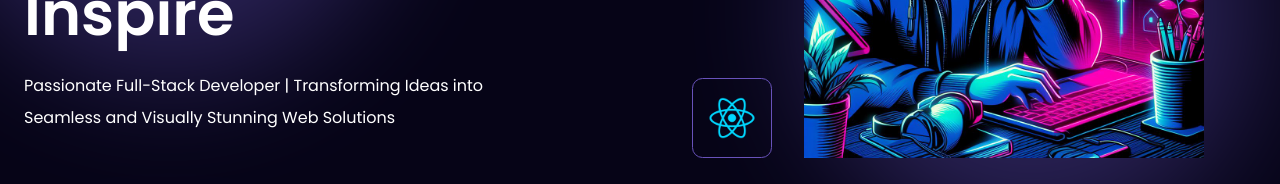
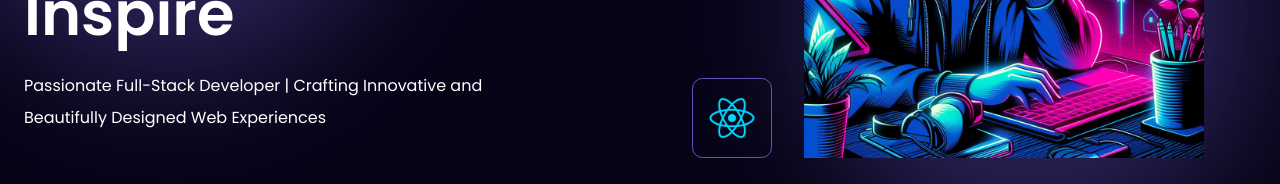
Before and after one commit to andycapaldo/Portfolio, a React (Create React App) app: page / in a window 1280 px wide. Shown: the part 546-730 px from the top of the page. Built offline with nearby package versions, Linux system fonts and the light colour scheme.

Commit message:
Pre-deploy fixes

```diff
--- a/src/components/Hero/Hero.jsx
+++ b/src/components/Hero/Hero.jsx
@@ -13,8 +13,8 @@ return (
             <div className='hero-content'>
                 <h2>Building Digital Experiences That Inspire</h2>
                 <p>
-                    Passionate Full-Stack Developer | Transforming Ideas into Seamless and
-                    Visually Stunning Web Solutions
+                    Passionate Full-Stack Developer | Crafting Innovative and
+                    Beautifully Designed Web Experiences
                 </p>
             </div>
 
--- a/src/components/Nav/MobileNav/MobileNav.jsx
+++ b/src/components/Nav/MobileNav/MobileNav.jsx
@@ -47,19 +47,19 @@ function MobileNav({ isOpen, toggleMenu }) {
 
                     <ul>
                         <li>
-                            <a onClick={()=> handleScroll("hero")} className="menu-item">Home</a>
+                            <a href='#hero' onClick={()=> handleScroll("hero")} className="menu-item">Home</a>
                         </li>
                         <li>
-                            <a onClick={()=> handleScroll("skills")} className="menu-item">Skills</a>
+                            <a href='#skills' onClick={()=> handleScroll("skills")} className="menu-item">Skills</a>
                         </li>
                         <li>
-                            <a onClick={()=> handleScroll("work-exp")}className="menu-item">Work Experience</a>
+                            <a href='#work-exp' onClick={()=> handleScroll("work-exp")}className="menu-item">Work Experience</a>
                         </li>
                         <li>
-                            <a onClick={()=> handleScroll("projects")}className="menu-item">Projects</a>
+                            <a href='#projects' onClick={()=> handleScroll("projects")}className="menu-item">Projects</a>
                         </li>
                         <li>
-                            <a onClick={()=> handleScroll("contact")}className="menu-item">Contact Me</a>
+                            <a href='#contact' onClick={()=> handleScroll("contact")}className="menu-item">Contact Me</a>
                         </li>
                         <button className="contact-btn" onClick={() => { } }>
                             Hire Me
--- a/src/hooks/useSliderRefs.jsx
+++ b/src/hooks/useSliderRefs.jsx
@@ -1,5 +1,5 @@
 import React from 'react';
-import { useRef, useEffect } from 'react';
+import { useRef } from 'react';
 
 const useSliderRefs = (count) => {
     const refs = useRef([]);
```
